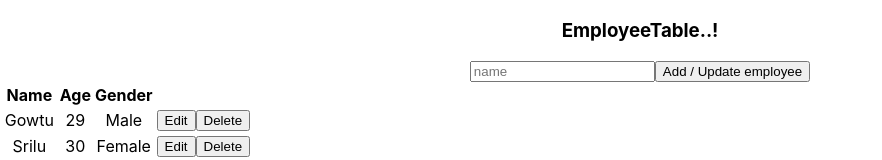
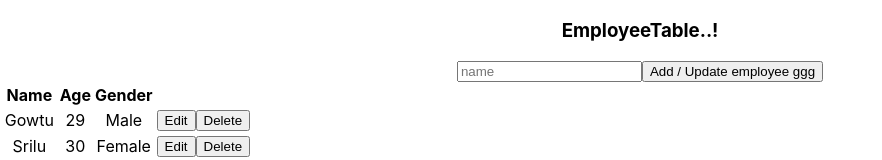
Before and after one commit to balubalureddy/emp-management, a React (Create React App) app: page / in a window 1280 px wide. Shown: the top 160 px of the page, without its empty margins (0-882 px from the left). Built offline with nearby package versions, Linux system fonts and the light colour scheme.

Commit message:
made changes

```diff
--- a/src/pages/employeeTable/EmployeeTable.js
+++ b/src/pages/employeeTable/EmployeeTable.js
@@ -43,7 +43,7 @@ function App() {
         <div className='App'>
             <h3 className='emp'> EmployeeTable..!</h3>
             <input type='text' placeholder='name' value={newEmployee.name} onChange={(e)=> setNewEmployee({...newEmployee,name:e.target.value})}/>
-            <button onClick={handleAddEmployee}>Add / Update employee</button>
+            <button onClick={handleAddEmployee}>Add / Update employee ggg</button>
             <table>
 
                 <thead>
```
